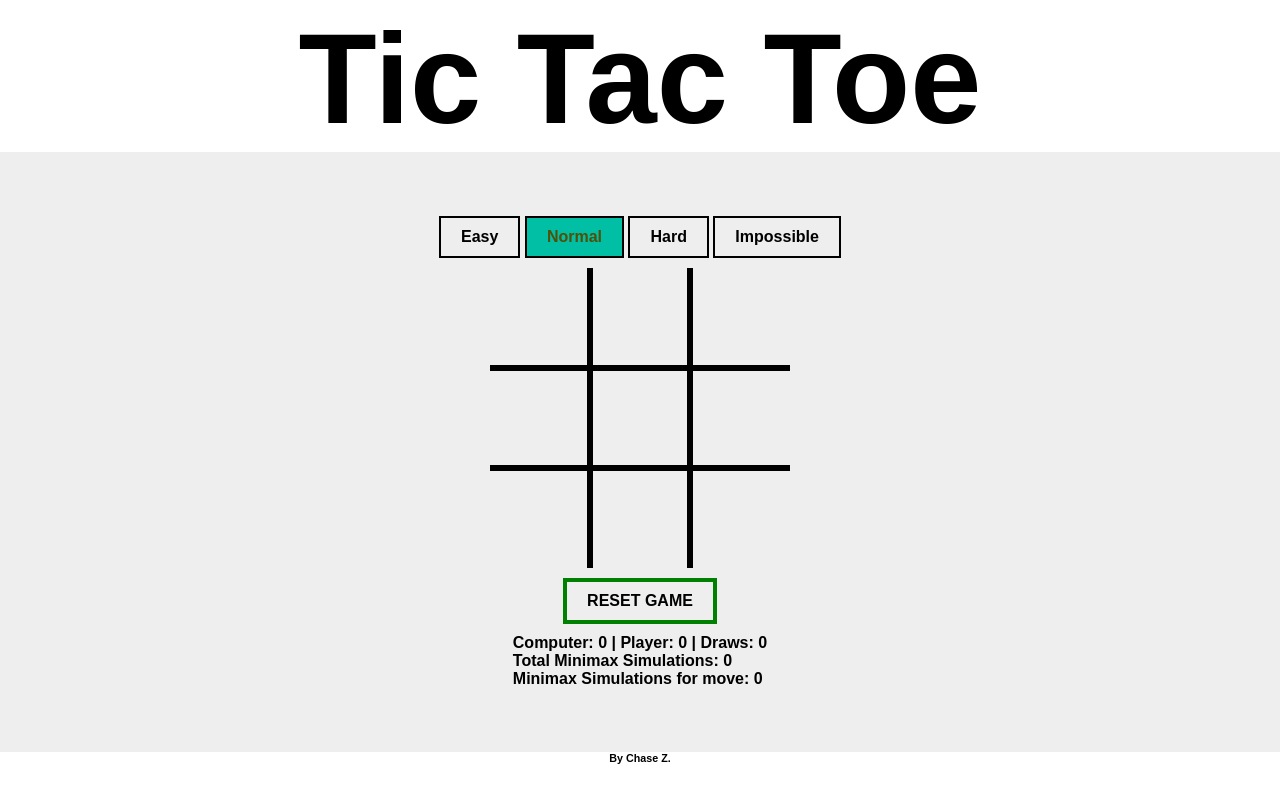
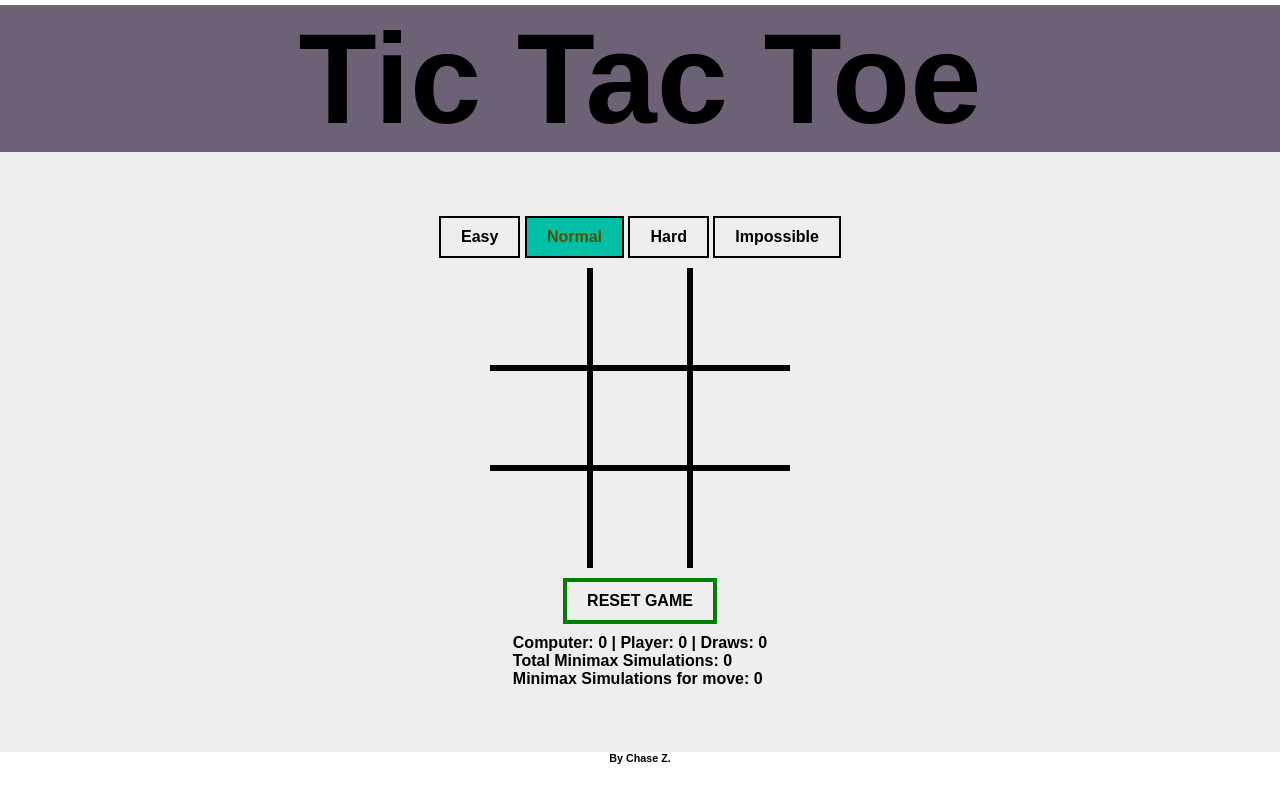
Before and after one commit to HumnResources/TicTacToe, a website: page public/game.html in a window 1280 px wide. Drawn offline with Linux system fonts and the light colour scheme.

Commit message:
Update game.html

```diff
--- a/public/game.html
+++ b/public/game.html
@@ -10,7 +10,7 @@
 </html>
 
 <body>
-    <h3 style="text-align: center;margin-top: 5px; font-size: 10vw;">Tic Tac Toe</h1>
+    <h3 style="text-align: center;margin-top: 5px; font-size: 10vw; background: #6d6175">Tic Tac Toe</h1>
     <div class="container">
         <div class="difficulty">
             <button id="easy" onclick="select_difficulty('easy')">Easy</button>
```
